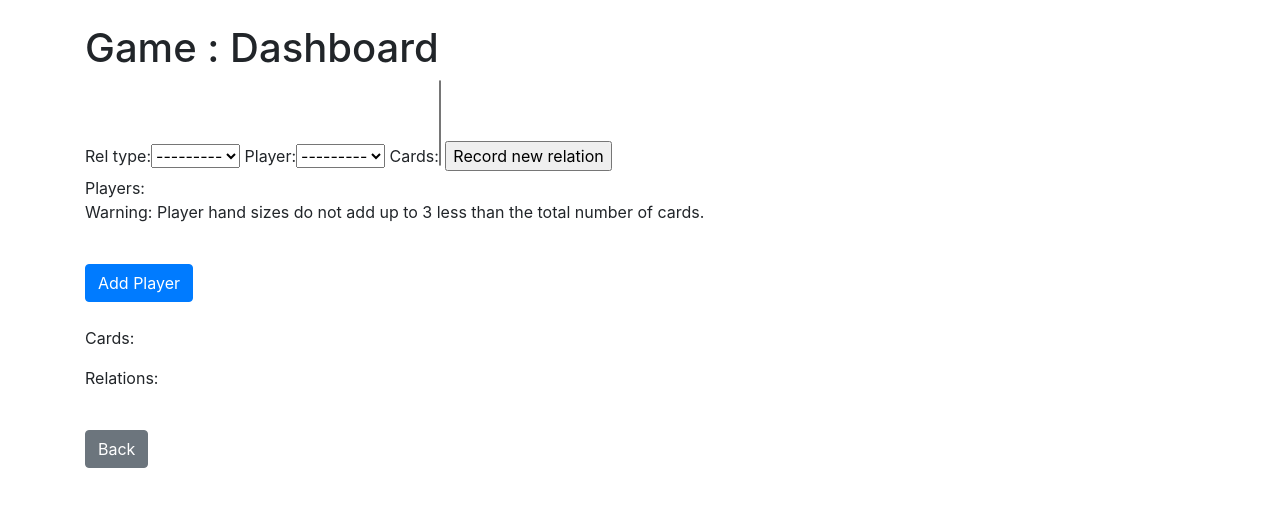
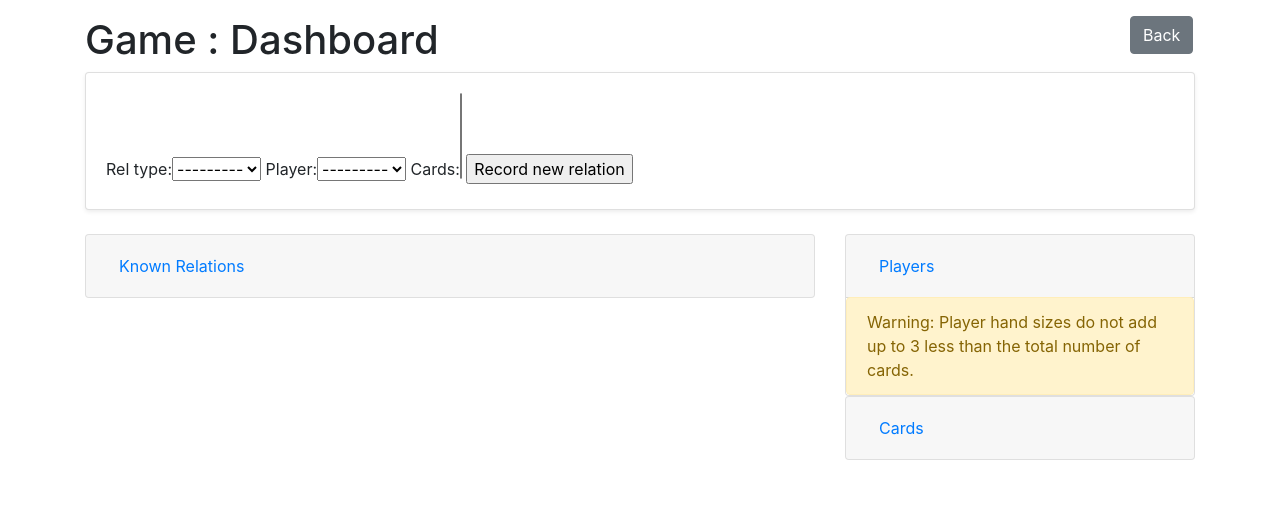
Before and after one commit to dabreese00/clue-solver-django, a Django app: template cluesolver/games/templates/games/gameplay_dashboard.html in a window 1280 px wide. Shown: the part 56-563 px from the top of the page. Run offline with Django 3.2, Linux system fonts and the light colour scheme; the template is opened without the code that fills it: values that come from a table or form of the project are taken from there, others are empty.

Commit message:
Format dashboard and homepage with Bootstrap

```diff
--- a/cluesolver/games/templates/games/base.html
+++ b/cluesolver/games/templates/games/base.html
@@ -40,8 +40,7 @@
 {% endfor %}
 
 
-	  <br/>
-	  <div class="container">
+	  <div class="container mt-3">
 	  {% block content %}
 	  {% endblock %}
 	  </div>
--- a/cluesolver/games/templates/games/gameplay_dashboard.html
+++ b/cluesolver/games/templates/games/gameplay_dashboard.html
@@ -5,45 +5,101 @@
 {% endblock %}
 
 {% block content %}
+<div class="row">
+    <div class="col-sm">
         <h1>Game {{ game.id }}: Dashboard</h1>
+    </div>
+    <div class="col-sm-1">
+        <a href="{% url 'games:home' %}" class="btn btn-secondary">Back</a>
+    </div>
+</div>
 
 {% if error_message %}<p><strong>{{ error_message }}</strong></p>{% endif %}
 
+<div class="row mb-4">
+    <div class="col-sm">
+        <div class="card shadow-sm">
+            <div class="card-body">
         <form method="post">
         	{% csrf_token %}
         	{{ form }}
         	<input type="submit" value="Record new relation">
         </form>
+            </div>
+        </div>
+    </div>
+</div>
 
-Players:
-<br/>
-{% if not game.hand_sizes_add_up %}
-    Warning: Player hand sizes do not add up to 3 less than the total number of cards.
-{% endif %}
-<ul>
-	{% for player in game.players.all %}
-	<li>{{ player }}</li>
+<div class="row">
+    <div class="col-sm">
+        <div class="accordion" id="relations-accordion">
+            <div class="card">
+                <div class="card-header" id="relations">
+                    <h2 class="mb-0">
+                        <button class="btn btn-link btn-block text-left" type="button" data-toggle="collapse" data-target="#relationsList" aria-expanded="true" aria-controls="relationsList">
+                            Known Relations
+                        </button>
+                    </h2>
+                </div>
+                <div id="relationsList" class="collapse show" aria-labelledby="relations" data-parent="#relations-accordion">
+                    <ul class="list-group list-group-flush">
+                    	{% for relation in game.known_relations.all %}
+                            <li class="list-group-item">
+                                {{ relation }}
+                            </li>
                     	{% endfor %}
                     </ul>
-
-<br/>
-<a href="{% url 'games:create-player' game.id %}" class="btn btn-primary">Add Player</a>
-<br/>
-<br/>
-
-Cards:
-<ul>
-	{% for card in game.cards.all %}
-	<li>{{ card }}</li>
+                </div>
+            </div>
+        </div>
+    </div>
+    <div class="col-sm-4">
+        <div class="row">
+            <div class="col-sm">
+                <div class="accordion" id="players-accordion">
+                    <div class="card">
+                        <div class="card-header" id="players">
+                            <h2 class="mb-0">
+                                <button class="btn btn-link btn-block text-left collapsed" type="button" data-toggle="collapse" data-target="#playerList" aria-expanded="false" aria-controls="playerList">
+                                    Players
+                                </button>
+                            </h2>
+                        </div>
+                        <div id="playerList" class="collapse" aria-labelledby="players" data-parent="#players-accordion">
+                            <ul class="list-group list-group-flush">
+                            	{% for player in game.players.all %}
+                            	<li class="list-group-item">{{ player }}</li>
                             	{% endfor %}
                             </ul>
-
-Relations:
-<ul>
-	{% for relation in game.known_relations.all %}
-	<li>{{ relation }}</li>
+                            <a href="{% url 'games:create-player' game.id %}" class="btn btn-primary w-100">Add Player</a>
+                        </div>
+                        {% if not game.hand_sizes_add_up %}
+                                <div class="alert alert-warning mb-0" role="alert">
+                                    Warning: Player hand sizes do not add up to 3 less than the total number of cards.
+                                </div>
+                        {% endif %}
+                    </div>
+                </div>
+                <div class="accordion" id="cards-accordion">
+                    <div class="card">
+                        <div class="card-header" id="cards">
+                            <h2 class="mb-0">
+                                <button class="btn btn-link btn-block text-left collapsed" type="button" data-toggle="collapse" data-target="#cardsList" aria-expanded="false" aria-controls="cards">
+                                    Cards
+                                </button>
+                            </h2>
+                        </div>
+                        <div id="cardsList" class="collapse" aria-labelledby="cards" data-parent="#cards-accordion">
+                            <ul class="list-group list-group-flush">
+                            	{% for card in game.cards.all %}
+                            	<li class="list-group-item">{{ card }}</li>
                             	{% endfor %}
                             </ul>
-<br>
-<a href="{% url 'games:home' %}" class="btn btn-secondary">Back</a>
+                        </div>
+                    </div>
+                </div>
+            </div>
+        </div>
+    </div>
+</div>
 {% endblock %}
--- a/todo.txt
+++ b/todo.txt
@@ -4,7 +4,8 @@
     - [Medium] Delete games
     - [Low] Update and delete players
 - Styling
-    - [High] Bootstrap and format dashboard template
+    - [Medium] New dashboard based on relations table (a.k.a. clue sheet)
+    - [Medium] Bootstrap all forms
     - [Low] Add CRUD success messages throughout
     - [Low] Grid view for dashboard
 - Inference engine
```
Also changed, not shown: cluesolver/games/templates/games/home.html (+6 -2 lines). Lines whose indentation alone changed are shown as unchanged.
